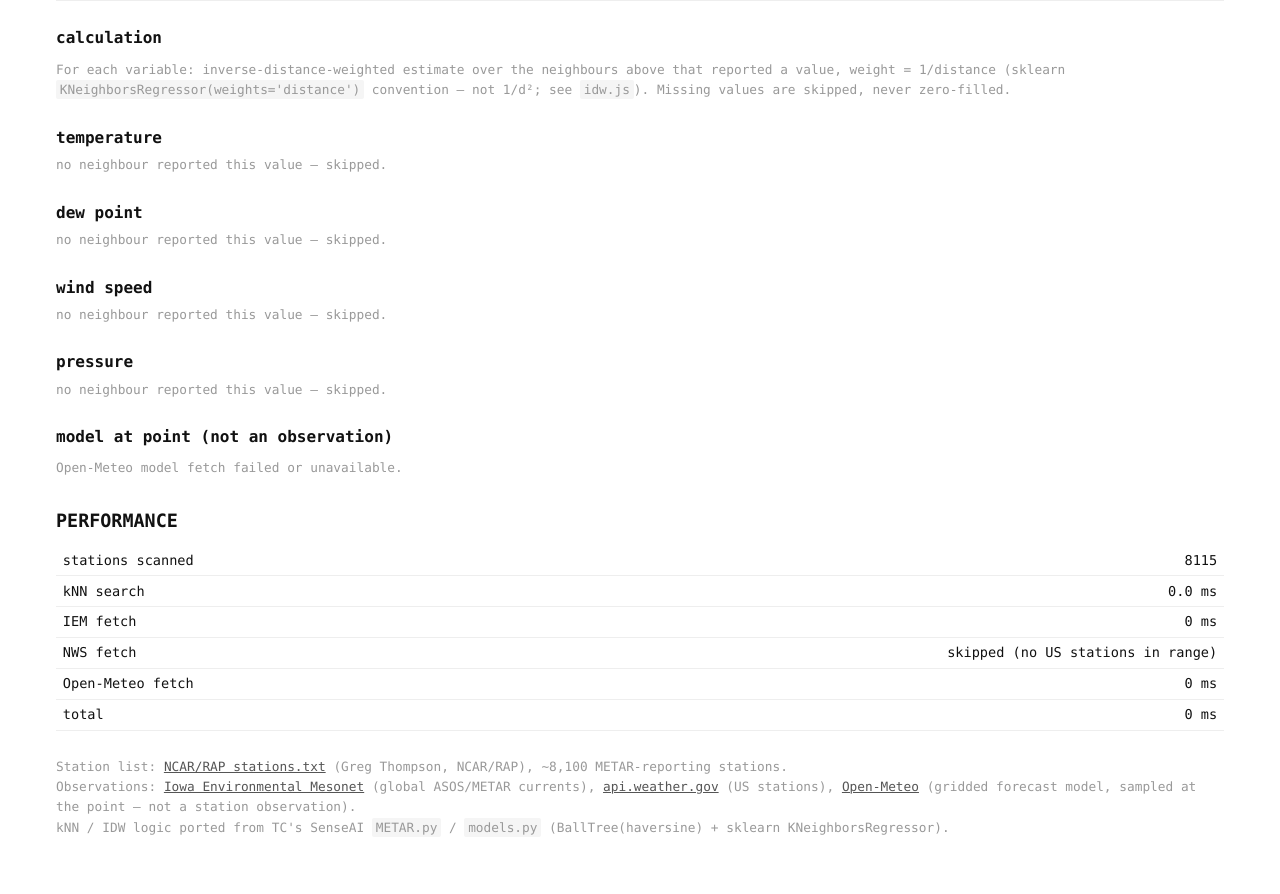
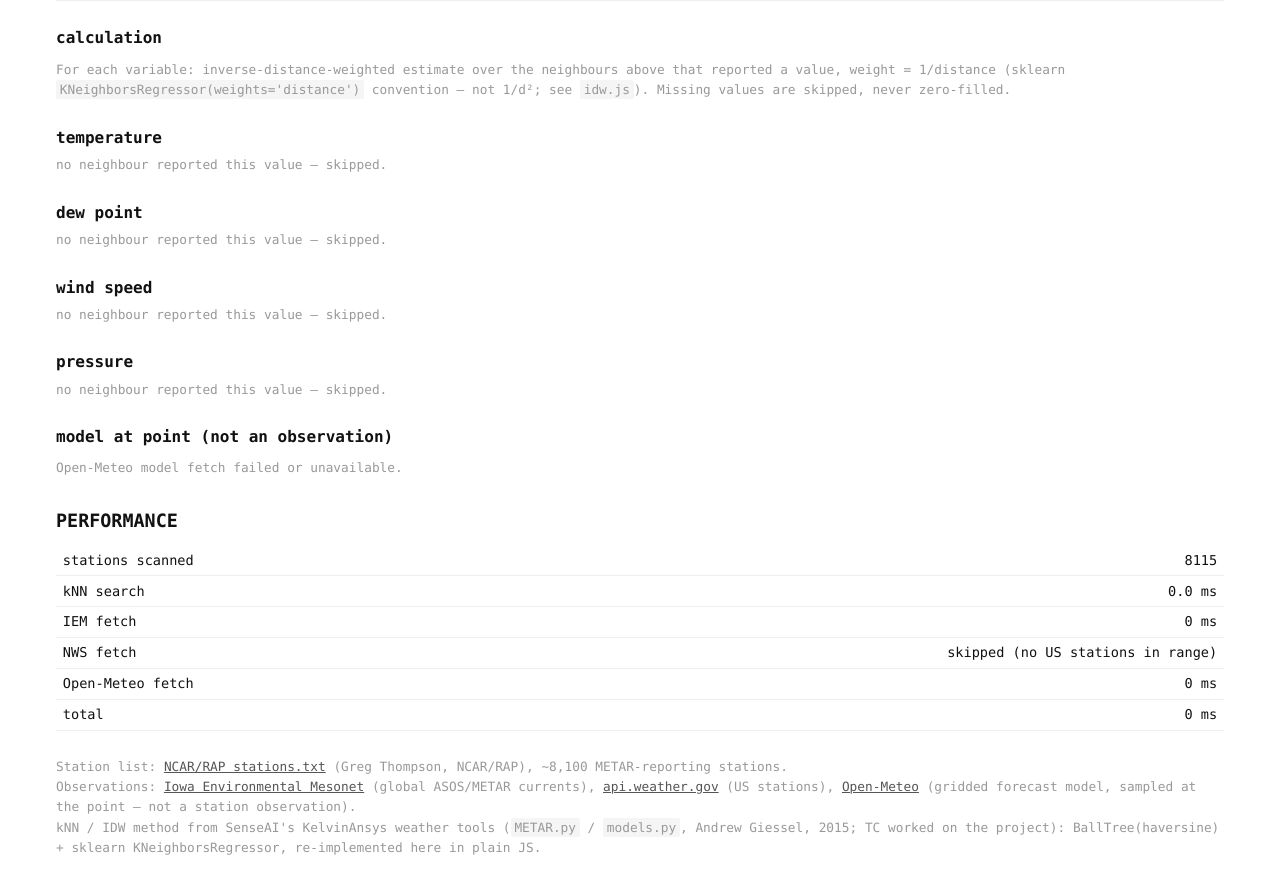
Before and after one commit to idle-intelligence/trucs.ai, a Jekyll site: the page knn-weather/index.html, which Jekyll copies as it is, in a window 1280 px wide and 900 px high, scrolled down 778 px. Shown: the top 894 px of the window. Built offline with Jekyll 4.4.1, drawn with Linux system fonts in a browser that asks for light colours.

Commit message:
knn-weather: credit the kNN method to SenseAI's KelvinAnsys (Andrew Giessel), not TC

```diff
--- a/knn-weather/index.html
+++ b/knn-weather/index.html
@@ -126,7 +126,7 @@
     <p class="panel-desc" style="margin-top: 2em;">
       Station list: <a href="http://www.rap.ucar.edu/weather/surface/stations.txt">NCAR/RAP stations.txt</a> (Greg Thompson, NCAR/RAP), ~8,100 METAR-reporting stations.<br>
       Observations: <a href="https://mesonet.agron.iastate.edu/">Iowa Environmental Mesonet</a> (global ASOS/METAR currents), <a href="https://www.weather.gov/documentation/services-web-api">api.weather.gov</a> (US stations), <a href="https://open-meteo.com/">Open-Meteo</a> (gridded forecast model, sampled at the point — not a station observation).<br>
-      kNN / IDW logic ported from TC's SenseAI <code>METAR.py</code> / <code>models.py</code> (BallTree(haversine) + sklearn KNeighborsRegressor).
+      kNN / IDW method from SenseAI's KelvinAnsys weather tools (<code>METAR.py</code> / <code>models.py</code>, Andrew Giessel, 2015; TC worked on the project): BallTree(haversine) + sklearn KNeighborsRegressor, re-implemented here in plain JS.
     </p>
   </main>
 
```
